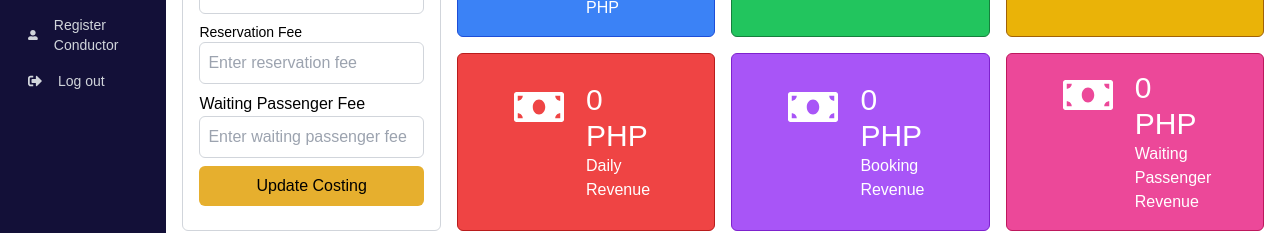
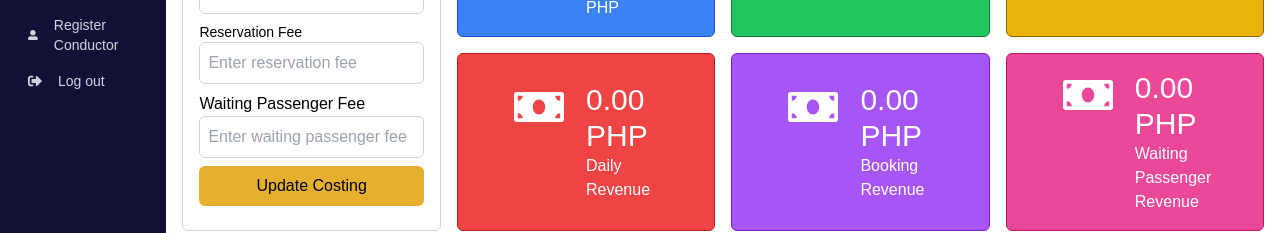
Before and after one commit to KingJB13/eCarmexss-Admin, a React (Create React App) app: page /home in a window 1280 px wide. Shown: the part 261-494 px from the top of the page. Built offline with nearby package versions, Linux system fonts and the light colour scheme; no server answers; sample sign-in values are in the browser's storage.

Commit message:
added 2 decimals for prices

```diff
--- a/src/views/Main/Home.js
+++ b/src/views/Main/Home.js
@@ -254,7 +254,7 @@ const Home = () => {
                                     <div className='grid grid-cols-2'>
                                         <div className='text-center'><FaMoneyBill size={50}/> </div>
                                         <div>
-                                            <div className="text-3xl">{dashboardData.dailyRevenue} PHP</div>
+                                            <div className="text-3xl">{dashboardData.dailyRevenue.toFixed(2)} PHP</div>
                                             <div className="text-m font-medium text-white">Daily Revenue</div>
                                         </div>
                                     </div>
@@ -265,7 +265,7 @@ const Home = () => {
                                         <div className='grid grid-cols-2'>
                                             <div className='text-center'><FaMoneyBill size={50}/> </div>
                                             <div>
-                                                <div className="text-3xl">{dashboardData.bookingRevenue} PHP</div>
+                                                <div className="text-3xl">{dashboardData.bookingRevenue.toFixed(2)} PHP</div>
                                                 <div className="text-m font-medium text-white">Booking Revenue</div>
                                             </div>
                                         </div>
@@ -276,7 +276,7 @@ const Home = () => {
                                     <div className='grid grid-cols-2'>
                                         <div className='text-center'><FaMoneyBill size={50}/> </div>
                                         <div>
-                                            <div className="text-3xl">{dashboardData.waitingPassengerRevenue} PHP</div>
+                                            <div className="text-3xl">{dashboardData.waitingPassengerRevenue.toFixed(2)} PHP</div>
                                             <div className="text-m font-medium text-white">Waiting Passenger Revenue</div>
                                         </div>
                                     </div>
@@ -305,7 +305,7 @@ const Home = () => {
                                                 <td className="py-2 px-4 border-b">{ticket.jeepneyNumber}</td>
                                                 <td className="py-2 px-4 border-b">{ticket.originName}</td>
                                                 <td className="py-2 px-4 border-b">{ticket.destinationName}</td>
-                                                <td className="py-2 px-4 border-b">{ticket.amount}</td>
+                                                <td className="py-2 px-4 border-b">{ticket.amount.toFixed(2)}</td>
                                                 <td className="py-2 px-4 border-b">{formatDateTime(ticket.dateTime)}</td>
                                             </tr>
                                             ))
@@ -341,7 +341,7 @@ const Home = () => {
                                                 <td className="py-2 px-4 border-b">{booking.jeepneyNumber}</td>
                                                 <td className="py-2 px-4 border-b">{booking.originName}</td>
                                                 <td className="py-2 px-4 border-b">{booking.destinationName}</td>
-                                                <td className="py-2 px-4 border-b">{booking.amount}</td>
+                                                <td className="py-2 px-4 border-b">{booking.amount.toFixed(2)}</td>
                                                 <td className="py-2 px-4 border-b">{formatDateTime(booking.dateTime)}</td>
                                             </tr>
                                             ))
@@ -376,7 +376,7 @@ const Home = () => {
                                                 <td className="py-2 px-4 border-b">{waiting.jeepneyNumber}</td>
                                                 <td className="py-2 px-4 border-b">{waiting.originName}</td>
                                                 <td className="py-2 px-4 border-b">{waiting.destinationName}</td>
-                                                <td className="py-2 px-4 border-b">{waiting.amount}</td>
+                                                <td className="py-2 px-4 border-b">{waiting.amount.toFixed(2)}</td>
                                                 <td className="py-2 px-4 border-b">{formatDateTime(waiting.dateTime)}</td>
                                             </tr>
                                             ))
```
